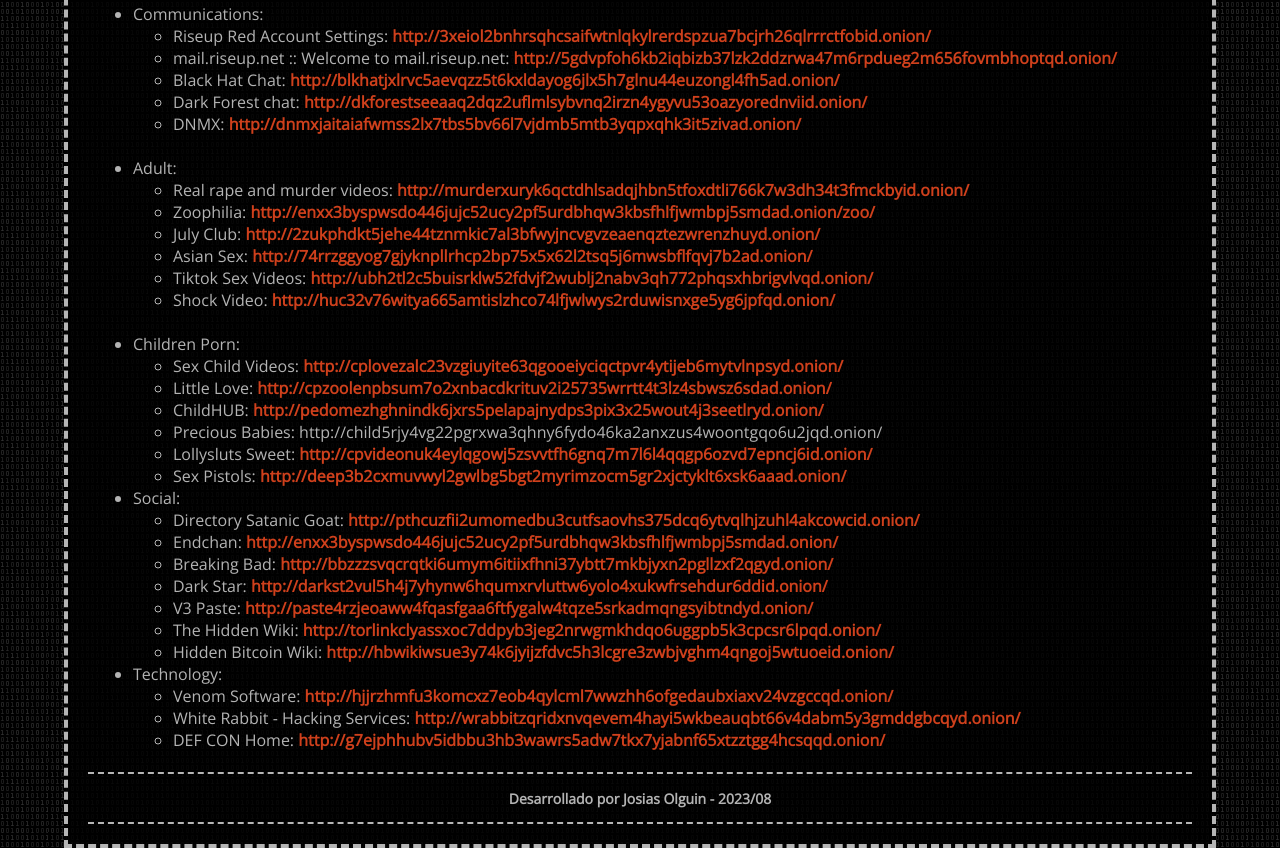
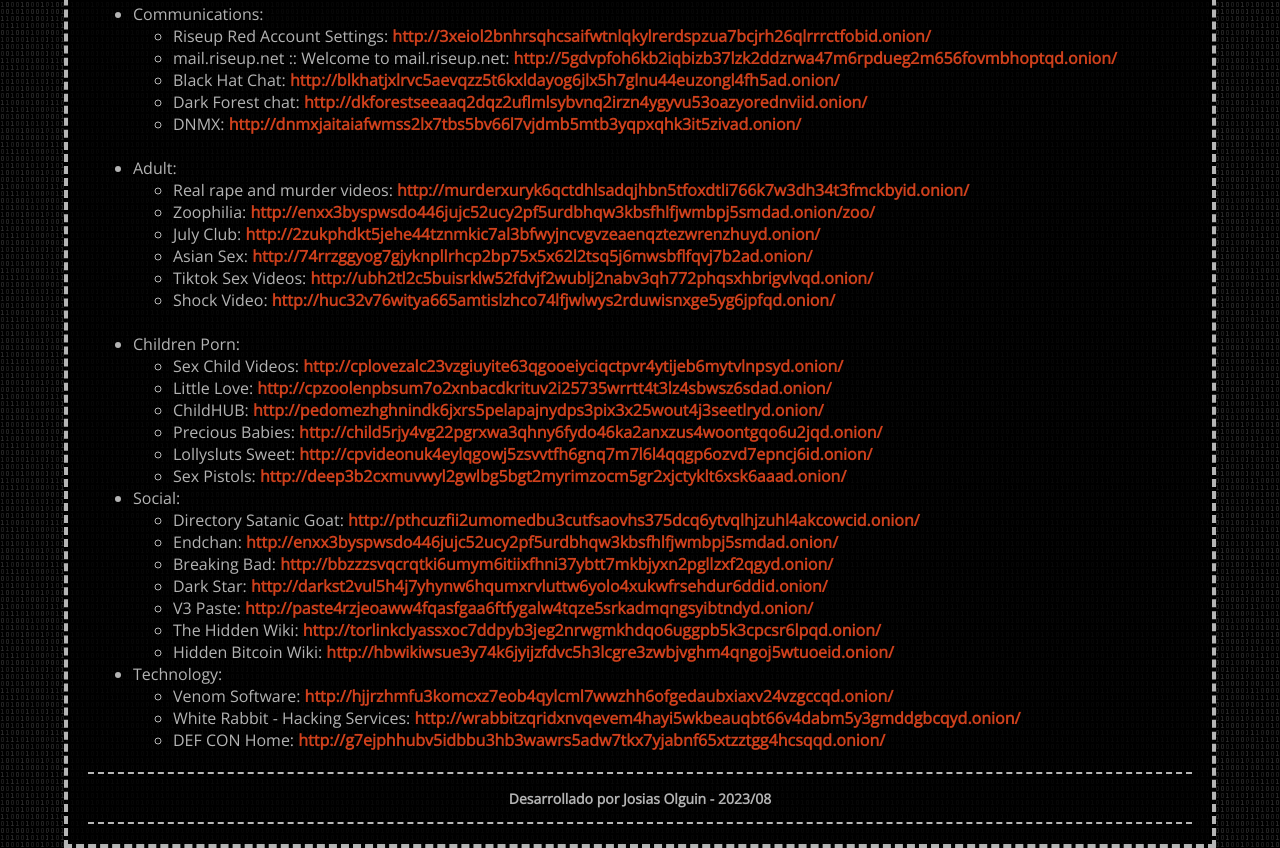
Before and after one commit to jositsk/jositsk.github.io, a plain HTML site: page pages/darknet.html in a window 1280 px wide. Shown: the part 496-1344 px from the top of the page. Drawn offline with nearby package versions, Linux system fonts and the light colour scheme.

Commit message:
Update darknet.html

```diff
--- a/pages/darknet.html
+++ b/pages/darknet.html
@@ -129,7 +129,7 @@
                     <li>Sex Child Videos: <a href="">http://cplovezalc23vzgiuyite63qgooeiyciqctpvr4ytijeb6mytvlnpsyd.onion/</a></li>
                     <li>Little Love: <a href="">http://cpzoolenpbsum7o2xnbacdkrituv2i25735wrrtt4t3lz4sbwsz6sdad.onion/</a></li>
                     <li>ChildHUB: <a href="">http://pedomezhghnindk6jxrs5pelapajnydps3pix3x25wout4j3seetlryd.onion/</a></li>
-                    <li>Precious Babies: <a href=""></a>http://child5rjy4vg22pgrxwa3qhny6fydo46ka2anxzus4woontgqo6u2jqd.onion/</li>
+                    <li>Precious Babies: <a href="">http://child5rjy4vg22pgrxwa3qhny6fydo46ka2anxzus4woontgqo6u2jqd.onion/</a></li>
                     <li>Lollysluts Sweet: <a href="">http://cpvideonuk4eylqgowj5zsvvtfh6gnq7m7l6l4qqgp6ozvd7epncj6id.onion/</a></li>
                     <li>Sex Pistols: <a href="">http://deep3b2cxmuvwyl2gwlbg5bgt2myrimzocm5gr2xjctyklt6xsk6aaad.onion/</a></li>
 
```
